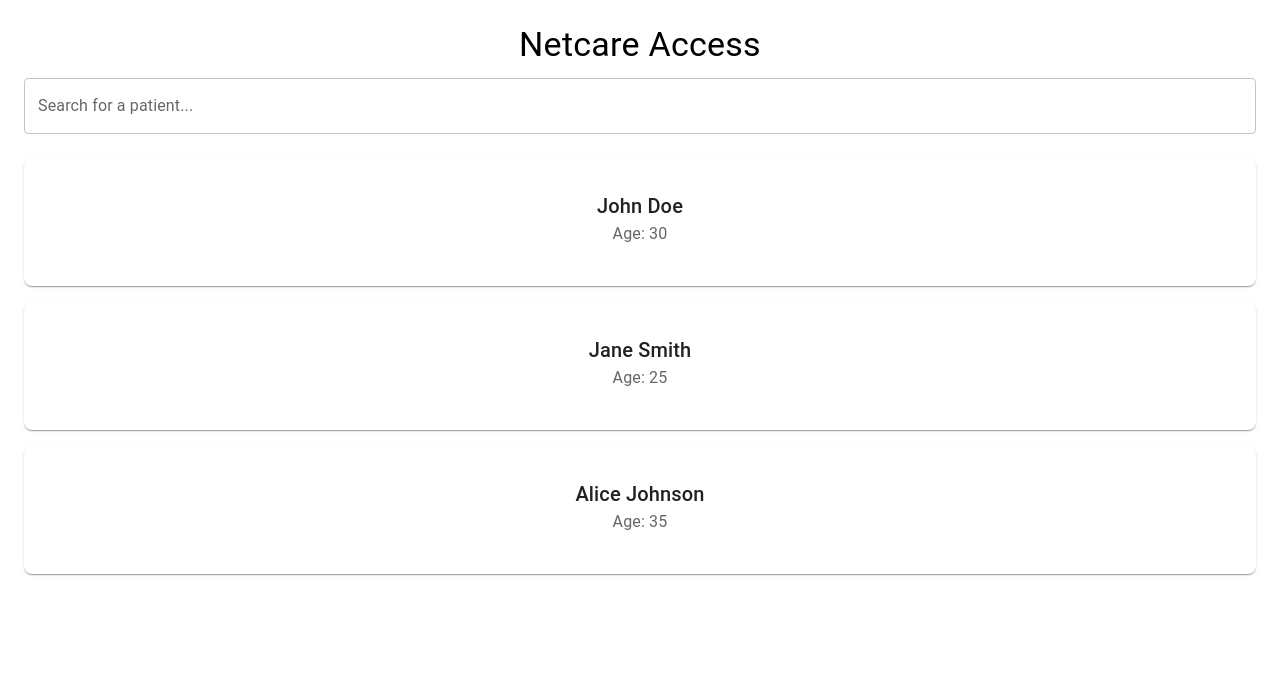
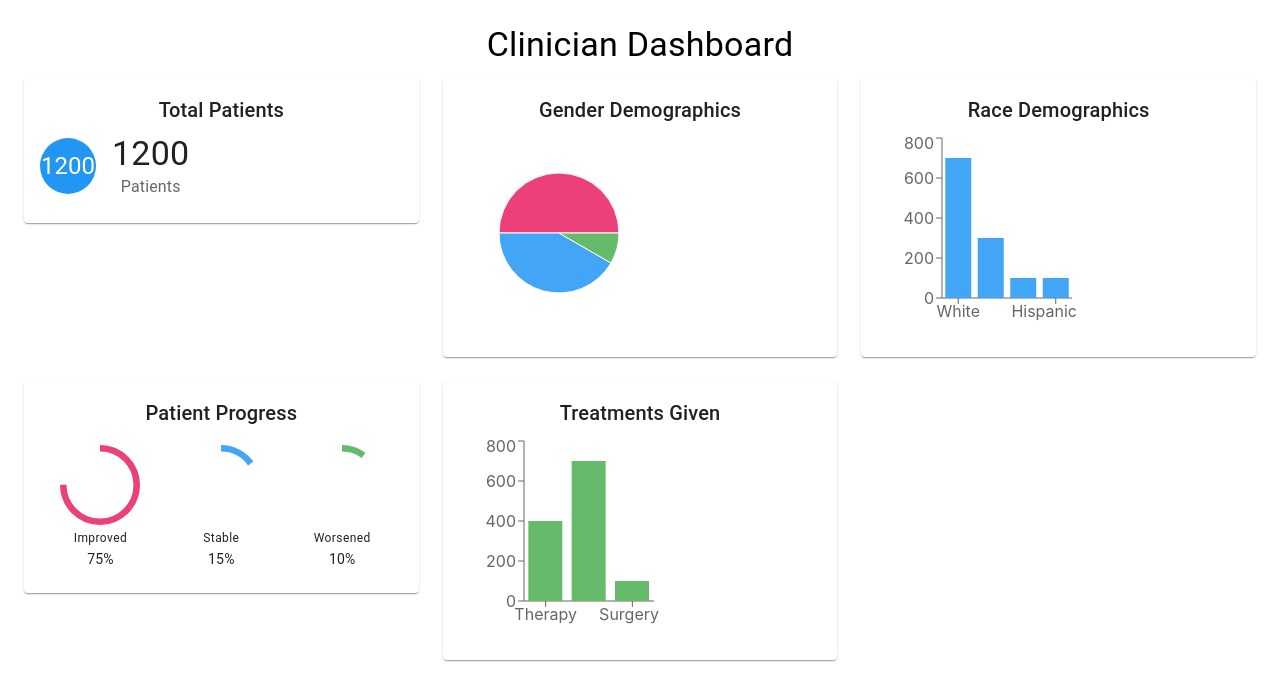
Before and after one commit to cfgcolumbus24/Team-15, a React (Create React App) app in the folder frontend/: page /home in a window 1280 px wide. Shown: the top 700 px of the page. Built offline with nearby package versions, Linux system fonts and the light colour scheme.

Commit message:
Dashboards page added with basic charts

```diff
--- a/frontend/package.json
+++ b/frontend/package.json
@@ -6,16 +6,20 @@
     "@chakra-ui/react": "^3.0.2",
     "@emotion/react": "^11.13.3",
     "@emotion/styled": "^11.13.0",
+    "@mui/icons-material": "^6.1.6",
     "@mui/material": "^6.1.6",
     "@testing-library/jest-dom": "^5.17.0",
     "@testing-library/react": "^13.4.0",
     "@testing-library/user-event": "^13.5.0",
+    "chart.js": "^4.4.6",
     "git": "^0.1.5",
     "pull": "^2.1.1",
     "react": "^18.3.1",
+    "react-chartjs-2": "^5.2.0",
     "react-dom": "^18.3.1",
     "react-router-dom": "^6.27.0",
     "react-scripts": "5.0.1",
+    "recharts": "^2.13.3",
     "web-vitals": "^2.1.4"
   },
   "scripts": {
--- a/frontend/src/App.js
+++ b/frontend/src/App.js
@@ -1,6 +1,6 @@
 import './App.css';
 import React from 'react';
-import Home from './pages/users.tsx'
+import Home from './pages/home.tsx'
 
 
 function App() {
--- /dev/null
+++ b/frontend/src/pages/home.tsx
@@ -0,0 +1,165 @@
+import React from 'react';
+import {
+  Box,
+  Card,
+  CardContent,
+  Typography,
+  Grid,
+  CircularProgress,
+  Avatar,
+} from '@mui/material';
+import { PieChart, Pie, Cell, BarChart, Bar, XAxis, YAxis, Tooltip } from 'recharts';
+import { pink, blue, green, orange } from '@mui/material/colors';
+
+// Sample hardcoded data
+const totalPatients = 1200;
+const demographicsData = [
+  { name: 'Male', value: 600 },
+  { name: 'Female', value: 500 },
+  { name: 'Other', value: 100 },
+];
+const raceData = [
+  { name: 'White', value: 700 },
+  { name: 'Black', value: 300 },
+  { name: 'Asian', value: 100 },
+  { name: 'Hispanic', value: 100 },
+];
+const patientProgressData = [
+  { name: 'Improved', value: 75 },
+  { name: 'Stable', value: 15 },
+  { name: 'Worsened', value: 10 },
+];
+const treatmentData = [
+  { treatment: 'Therapy', count: 400 },
+  { treatment: 'Medication', count: 700 },
+  { treatment: 'Surgery', count: 100 },
+];
+
+// Colors for the charts
+const COLORS = [pink[400], blue[400], green[400], orange[400]];
+
+const HomePage: React.FC = () => {
+  return (
+    <Box p={3}>
+      <Typography variant="h4" gutterBottom>
+        Clinician Dashboard
+      </Typography>
+
+      <Grid container spacing={3}>
+        {/* Total Patients Card */}
+        <Grid item xs={12} sm={6} md={4}>
+          <Card>
+            <CardContent>
+              <Typography variant="h6" gutterBottom>
+                Total Patients
+              </Typography>
+              <Box display="flex" alignItems="center">
+                <Avatar sx={{ bgcolor: blue[500], width: 56, height: 56 }}>
+                  <Typography variant="h5" color="white">
+                    {totalPatients}
+                  </Typography>
+                </Avatar>
+                <Box ml={2}>
+                  <Typography variant="h4" color="text.primary">
+                    {totalPatients}
+                  </Typography>
+                  <Typography color="text.secondary">Patients</Typography>
+                </Box>
+              </Box>
+            </CardContent>
+          </Card>
+        </Grid>
+
+        {/* Demographics Card */}
+        <Grid item xs={12} sm={6} md={4}>
+          <Card>
+            <CardContent>
+              <Typography variant="h6" gutterBottom>
+                Gender Demographics
+              </Typography>
+              <PieChart width={200} height={200}>
+                <Pie
+                  data={demographicsData}
+                  dataKey="value"
+                  nameKey="name"
+                  cx="50%"
+                  cy="50%"
+                  outerRadius={60}
+                  fill="#8884d8"
+                >
+                  {demographicsData.map((entry, index) => (
+                    <Cell key={`cell-${index}`} fill={COLORS[index % COLORS.length]} />
+                  ))}
+                </Pie>
+                <Tooltip />
+              </PieChart>
+            </CardContent>
+          </Card>
+        </Grid>
+
+        {/* Race Demographics Card */}
+        <Grid item xs={12} sm={6} md={4}>
+          <Card>
+            <CardContent>
+              <Typography variant="h6" gutterBottom>
+                Race Demographics
+              </Typography>
+              <BarChart width={200} height={200} data={raceData}>
+                <XAxis dataKey="name" />
+                <YAxis />
+                <Tooltip />
+                <Bar dataKey="value" fill={blue[400]} />
+              </BarChart>
+            </CardContent>
+          </Card>
+        </Grid>
+
+        {/* Patient Progress Card */}
+        <Grid item xs={12} sm={6} md={4}>
+          <Card>
+            <CardContent>
+              <Typography variant="h6" gutterBottom>
+                Patient Progress
+              </Typography>
+              <Box display="flex" justifyContent="space-around" mt={2}>
+                {patientProgressData.map((progress, index) => (
+                  <Box key={index} textAlign="center">
+                    <CircularProgress
+                      variant="determinate"
+                      value={progress.value}
+                      size={80}
+                      sx={{ color: COLORS[index % COLORS.length] }}
+                    />
+                    <Typography variant="caption" display="block">
+                      {progress.name}
+                    </Typography>
+                    <Typography variant="body2">{progress.value}%</Typography>
+                  </Box>
+                ))}
+              </Box>
+            </CardContent>
+          </Card>
+        </Grid>
+
+        {/* Treatments Given Card */}
+        <Grid item xs={12} sm={6} md={4}>
+          <Card>
+            <CardContent>
+              <Typography variant="h6" gutterBottom>
+                Treatments Given
+              </Typography>
+              <BarChart width={200} height={200} data={treatmentData}>
+                <XAxis dataKey="treatment" />
+                <YAxis />
+                <Tooltip />
+                <Bar dataKey="count" fill={green[400]} />
+              </BarChart>
+            </CardContent>
+          </Card>
+        </Grid>
+      </Grid>
+    </Box>
+  );
+};
+
+export default HomePage;
```
Also changed, not shown: 1 other file (tests, documents, lock files or other folders).
